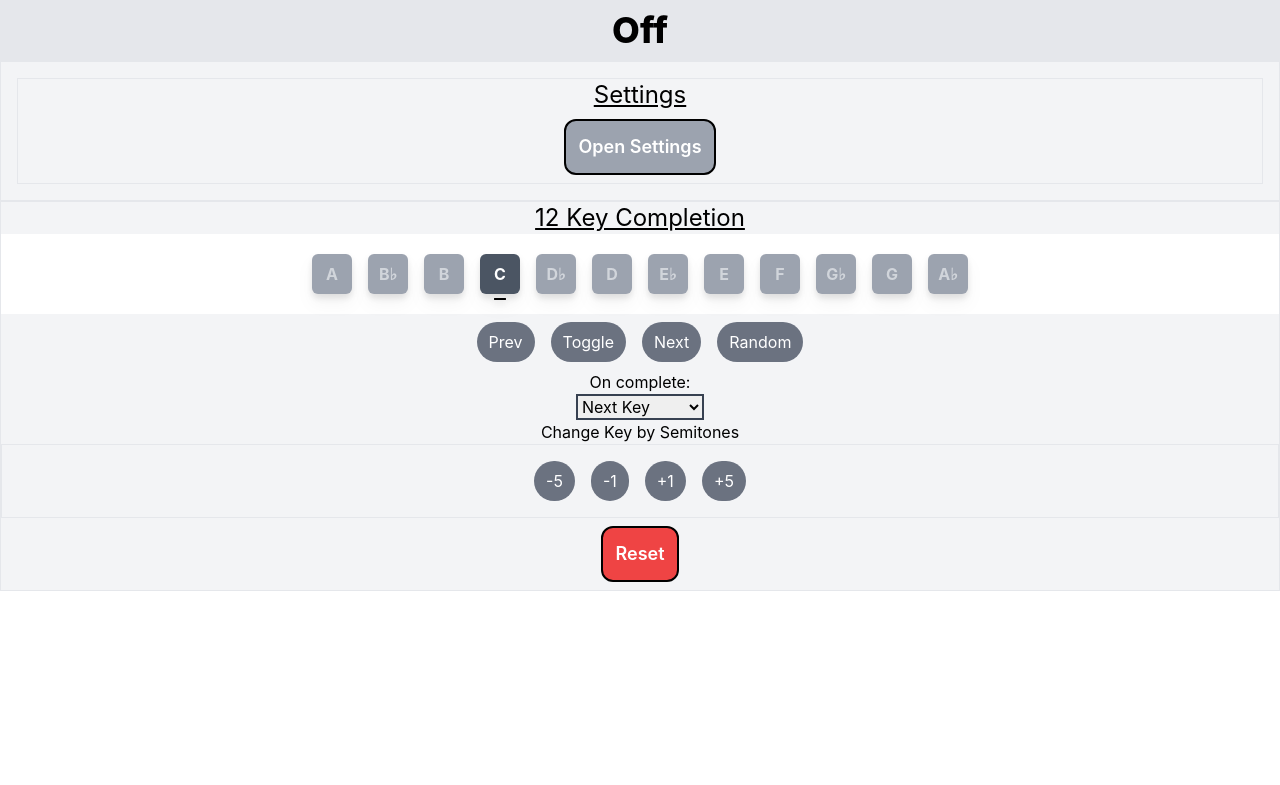
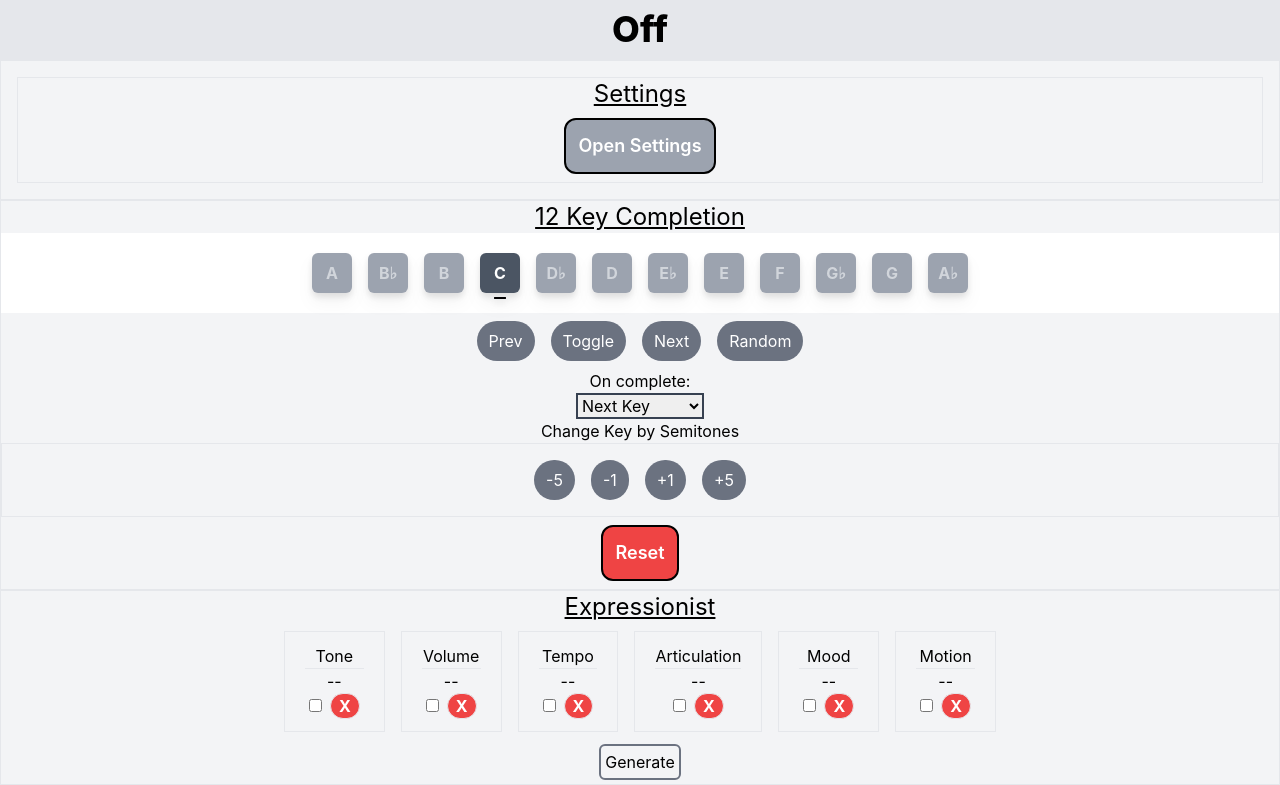
Before and after one commit to Sunonymous/Musical-Practice-Tools, a Next.js app: page / in a window 1280 px wide. Shown: the part 622-1407 px from the top of the page. Before the commit the page ends 1213 px from the top, so only its background shows below. Built offline with nearby package versions, Linux system fonts and the light colour scheme.

Commit message:
added base expressionist

```diff
--- /dev/null
+++ b/components/expressionist.js
@@ -0,0 +1,57 @@
+import * as R from 'ramda';
+import { useState } from 'react';
+import expressions from '../lib/expressions';
+
+const    randInt = (min, max) => Math.floor(Math.random() * (max - min) + min); // max is exclusive
+const     randEm =      (arr) => arr[randInt(0, arr.length)];
+const capitalize =        (s) => s && s[0].toUpperCase() + s.slice(1);
+
+const              empty = '--';
+const           dynamics = ['tone', 'volume', 'tempo', 'articulation', 'mood', 'motion'];
+const dualCaseCategories = ['volume', 'tempo', 'articulation'];
+const    blankExpression = Object.fromEntries(dynamics.map((d) => [d, empty]));
+
+export default function Expressionist() {
+    const    [expression, setExpression] = useState(blankExpression); // =_=
+    const [useMusicTerms, setMusicTerms] = useState(false);
+
+    const randomDynamic = (dynamic) => randEm(expressions[expressionKey(dynamic)]);
+    const clearDynamic = (e) => console.log('Clear', e.target.dataset.dynamic);
+    const expressionKey = (dynamic) => dualCaseCategories.includes(dynamic) && useMusicTerms ? dynamic + 'Fancy' : dynamic;
+
+    const formatDynamic = (dynamic) => {
+        return (
+            <div className='m-2 p-3 px-5 border'>
+                <h2>{capitalize(dynamic)}</h2>
+                <hr />
+                <h2>{capitalize(expression[dynamic])}</h2>
+                <input  className='mx-1 p-1' type='checkbox' data-dynamic={dynamic} />
+                <button className='mx-1 px-2 border rounded-full font-bold text-white bg-red-500' data-dynamic={dynamic} onClick={clearDynamic}>X</button>
+            </div>
+        )
+    }
+
+    const formatExpression = () => {
+        return (
+            <div className='flex flex-row flex-wrap justify-center'>
+              {dynamics.map(formatDynamic)}
+            </div>
+        );
+    }
+
+    const generateExpression = () => {
+        const inputToDynamic = (i) => i.dataset.dynamic;
+        const dynamicsToChange = R.map(inputToDynamic, document.querySelectorAll("input[data-dynamic]:checked"));
+        const newDynamics = Object.fromEntries(dynamicsToChange.map((d) => [d, randomDynamic(d)]));
+        setExpression(R.mergeRight(expression, newDynamics));
+    }
+
+    return (
+        <div className='border text-center bg-gray-100'>
+            <h1 className='text-2xl underline'>Expressionist</h1>
+            {formatExpression()}
+            <button className='m-1 p-1 border-2 border-gray-500 rounded-md' onClick={generateExpression}>Generate</button>
+            {/* <h3 className='my-3 p-3 text-4xl font-extrabold bg-gray-200'>Something</h3> */}
+        </div>
+    );
+}
--- a/components/twelve-keys.js
+++ b/components/twelve-keys.js
@@ -116,7 +116,7 @@ export default function TwelveKeys() {
     return (
         <div className='border text-center bg-gray-100'>
             <h1 className='text-2xl underline'>12 Key Completion</h1>
-            <div className='flex flex-row justify-center p-4 bg-white'>
+            <div className='flex flex-row flex-wrap justify-center p-4 bg-white'>
                 {R.keys(keys).map((k) => {
                     return <div onClick={() => setActiveKey(k)} key={k} className={getKeyClass(k)}>{k}</div>
                 })}
--- a/pages/index.js
+++ b/pages/index.js
@@ -1,5 +1,6 @@
 import Head from 'next/head';
 import Image from 'next/image';
+import Expressionist from '../components/expressionist.js';
 import Metronome from '../components/metronome.js';
 import Sequencer from '../components/sequencer';
 import Settings from '../components/settings';
@@ -10,14 +11,14 @@ import TwelveKeys from '../components/twelve-keys.js';
 
 export default function Home() {
   return (
-  <div className='h-screen v-screen flex flex-col justify-around bg-gray-200'>
+  <div className='flex flex-col justify-around bg-gray-200'>
     <div className='bg-blue-400'>
       <h1 className='p-6 text-center text-white text-6xl'>Musical Practice Tools</h1>
     </div>
     <Metronome />
     <Sequencer />
-    <hr />
     <Toggler />
     <TwelveKeys />
+    <Expressionist />
   </div>);
 }
```
Also changed, not shown: lib/expressions.js (added).
